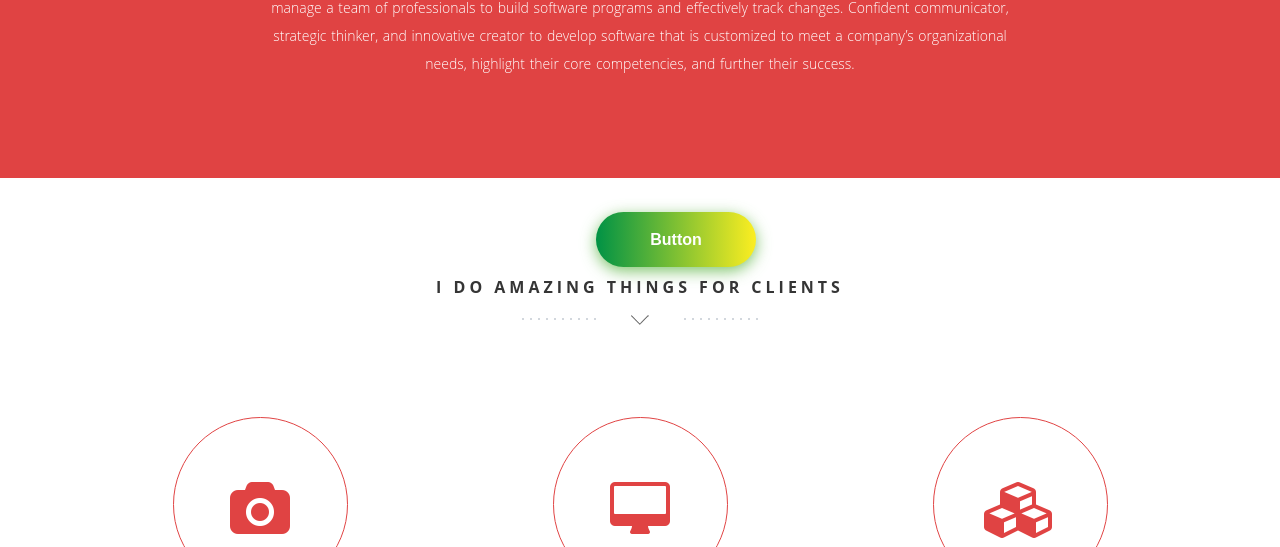
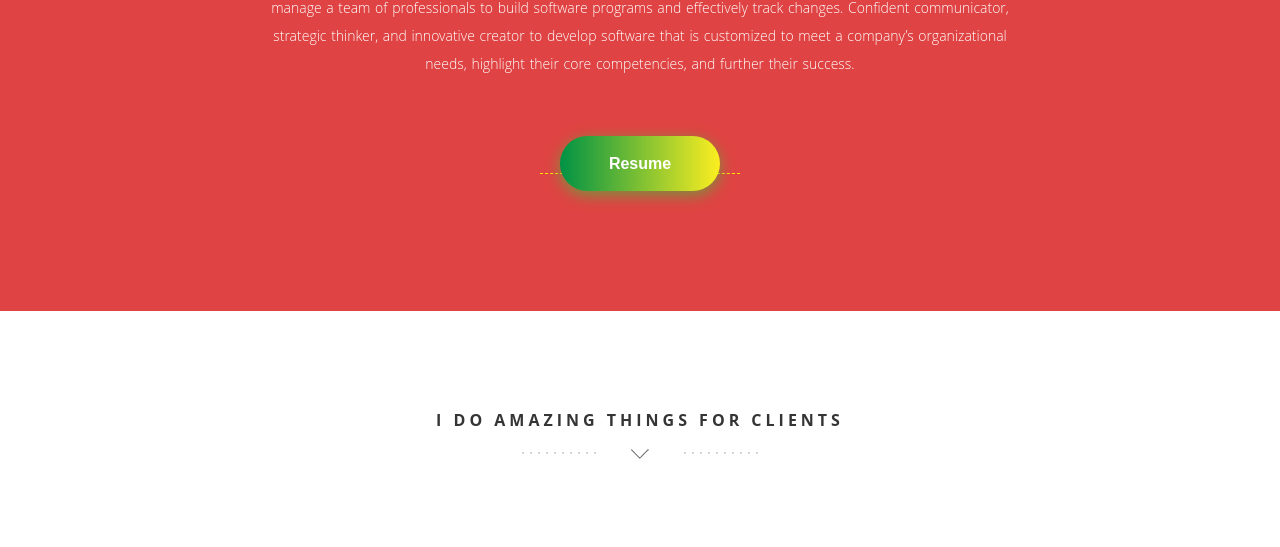
Before and after one commit to vinsshaji2/VinsShajiProfile, a plain HTML site: page index.html in a window 1280 px wide. Shown: the part 1152-1699 px from the top of the page. Drawn offline with nearby package versions, Linux system fonts and the light colour scheme; some packages are replaced by stand-ins of ours.

Commit message:
Button Update

```diff
--- a/index.html
+++ b/index.html
@@ -114,7 +114,7 @@
                   communicator, strategic thinker, and innovative creator to develop software that is customized to meet a
                   company’s organizational needs, highlight their core competencies, and further their success.</p>
               </div>
-              <a href="https://drive.google.com/file/d/1ZMy5K1NTCPIe0uWZyk52q4NnyJqK2Fof/view?usp=share_link"><button class="bn632-hover bn23" style="position: absolute; top:168%; left:45%;">Button</button></a>
+              <a href="https://drive.google.com/file/d/1ZMy5K1NTCPIe0uWZyk52q4NnyJqK2Fof/view?usp=share_link"><button class="bn632-hover bn23" style="margin-top:5%;">Resume</button></a>
             </div>
           </div>
         </section>
```
